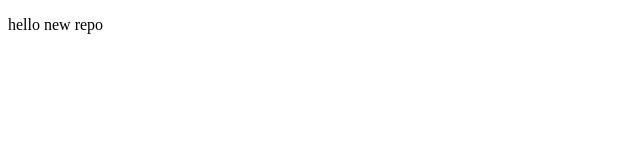
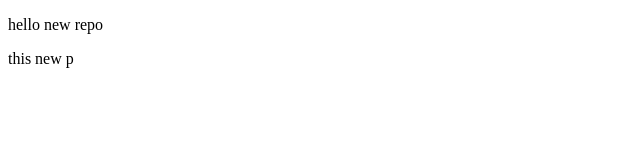
Before and after one commit to VivekGhoghari-source/localrepo, a plain HTML site: page index.html in a window 1280 px wide. Shown: the full height of the page, 0-640 px from the left. Drawn offline with Linux system fonts and the light colour scheme.

Commit message:
new p add

```diff
--- a/index.html
+++ b/index.html
@@ -7,5 +7,6 @@
 </head>
 <body>
     <p>hello new repo</p>
+    <p>this new p</p>
 </body>
 </html>
```
